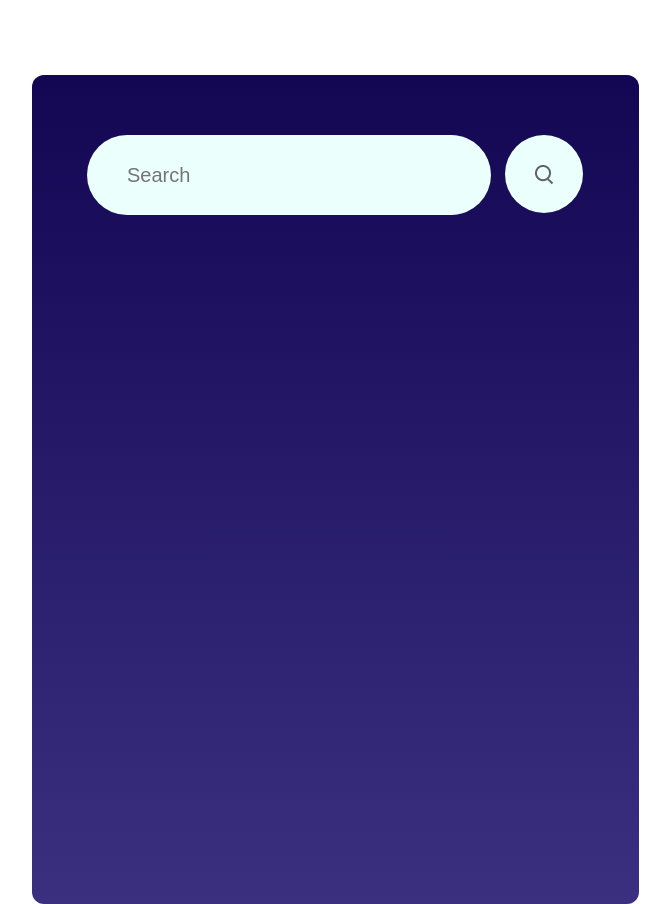
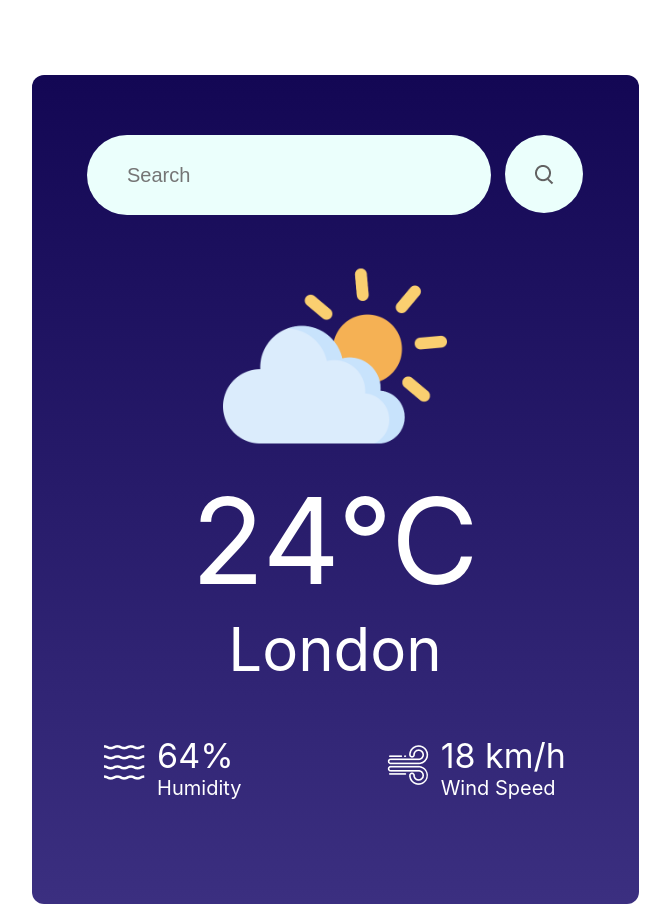
Before and after one commit to abhishekdangi006/weather-app-using-reactjs, a React (Create React App) app: page / in a window 1280 px wide. Shown: the whole page, without its empty margins (305-975 px from the left). Built offline with nearby package versions, Linux system fonts and the light colour scheme.

Commit message:
styles has been created

```diff
--- a/src/Components/WeatherApp/WeatherApp.css
+++ b/src/Components/WeatherApp/WeatherApp.css
@@ -38,3 +38,53 @@
     border-radius: 40px;
     cursor: pointer;
 }
+
+.weather-image{
+    margin-top: 29px;
+    display: flex;
+    justify-content: center;
+}
+
+.weather-temp{
+    display: flex;
+    justify-content: center;
+    color: white;
+    font-size: 120px;
+    font-weight: 400;
+}
+
+.weather-location{
+    display: flex;
+    justify-content: center;
+    color: white;
+    font-size: 60px;
+    font-weight: 400;
+}
+
+.data-container{
+    margin-top: 50px;
+    color: white;
+    display: flex;
+    justify-content: center;
+}
+
+.element{
+    margin: auto;
+    display: flex;
+    align-items: flex-start;
+    gap: 12px;
+}
+
+.data{
+    font-size: 34px;
+    font-weight: 400;
+}
+
+.text{
+    font-size: 20px;
+    font-weight: 400;
+}
+
+.icon{
+    margin-top: 10px;
+}
--- a/src/Components/WeatherApp/WeatherApp.jsx
+++ b/src/Components/WeatherApp/WeatherApp.jsx
@@ -19,6 +19,27 @@
           <img src={search_icon} alt="" />
         </div>
        </div>
+       <div className="weather-image">
+        <img src={cloud_icon} alt="" />
+       </div>
+       <div className="weather-temp">24°C</div>
+       <div className="weather-location">London</div>
+       <div className="data-container">
+        <div className="element">
+          <img src={humidity_icon} alt="" className="icon" />
+          <div className="data">
+            <div className="humidity-percent">64%</div>
+            <div className="text">Humidity</div>
+          </div>
+        </div>
+        <div className="element">
+          <img src={wind_icon} alt="" className="icon" />
+          <div className="data">
+            <div className="humidity-percent">18 km/h</div>
+            <div className="text">Wind Speed</div>
+          </div>
+        </div>
+       </div>
     </div>
   )
 }
```
